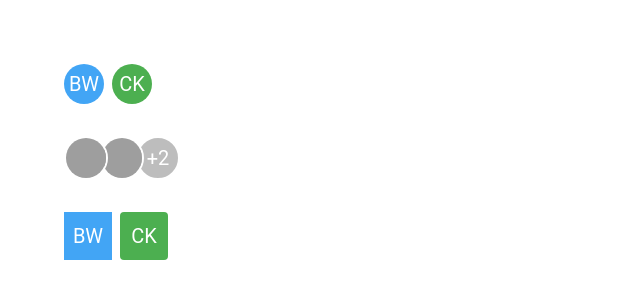
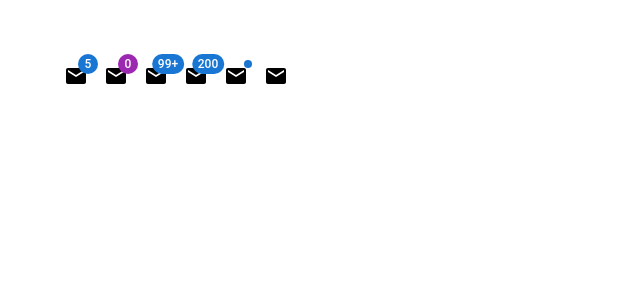
Before and after one commit to Newton-Duarte/react-mui, a React (Create React App) app: page / in a window 1280 px wide. Shown: the top 300 px of the page, without its empty margins (0-640 px from the left). Built offline with nearby package versions, Linux system fonts and the light colour scheme; grey boxes are pictures that could not be loaded.

Commit message:
feat: add mui badge component

```diff
--- a/src/App.tsx
+++ b/src/App.tsx
@@ -12,14 +12,15 @@
 // import { MuiAccordion } from './components/MuiAccordion';
 // import { MuiImageList } from './components/MuiImageList';
 // import { MuiLink } from './components/MuiLink';
+// import { MuiBottomNavigation } from './components/MuiBottomNavigation';
+// import { MuiBreadcrumbs } from './components/MuiBreadcrumbs';
+// import { MuiDrawer } from './components/MuiDrawer';
+// import { MuiNavbar } from './components/MuiNavbar';
+// import { MuiSpeedDial } from './components/MuiSpeedDial';
+// import { MuiAvatar } from './components/MuiAvatar';
 
 import './App.css';
-import { MuiAvatar } from './components/MuiAvatar';
-import { MuiBottomNavigation } from './components/MuiBottomNavigation';
-import { MuiBreadcrumbs } from './components/MuiBreadcrumbs';
-import { MuiDrawer } from './components/MuiDrawer';
-import { MuiNavbar } from './components/MuiNavbar';
-import { MuiSpeedDial } from './components/MuiSpeedDial';
+import { MuiBadge } from './components/MuiBadge';
 
 function App() {
   return (
@@ -43,7 +44,8 @@
       {/* <MuiDrawer /> */}
       {/* <MuiSpeedDial /> */}
       {/* <MuiBottomNavigation /> */}
-      <MuiAvatar />
+      {/* <MuiAvatar /> */}
+      <MuiBadge />
     </div>
   );
 }
--- /dev/null
+++ b/src/components/MuiBadge.tsx
@@ -0,0 +1,28 @@
+import { Badge } from "@mui/material"
+import { Stack } from "@mui/system"
+import MailIcon from '@mui/icons-material/Mail'
+
+export const MuiBadge = () => {
+  return (
+    <Stack direction="row" spacing={2}>
+      <Badge badgeContent={5} color="primary">
+        <MailIcon />
+      </Badge>
+      <Badge badgeContent={0} color="secondary" showZero>
+        <MailIcon />
+      </Badge>
+      <Badge badgeContent={100} color="primary">
+        <MailIcon />
+      </Badge>
+      <Badge badgeContent={200} color="primary" max={999}>
+        <MailIcon />
+      </Badge>
+      <Badge variant="dot" badgeContent={5} color="primary">
+        <MailIcon />
+      </Badge>
+      <Badge variant="dot" badgeContent={5} color="primary" invisible>
+        <MailIcon />
+      </Badge>
+    </Stack>
+  )
+}
```
